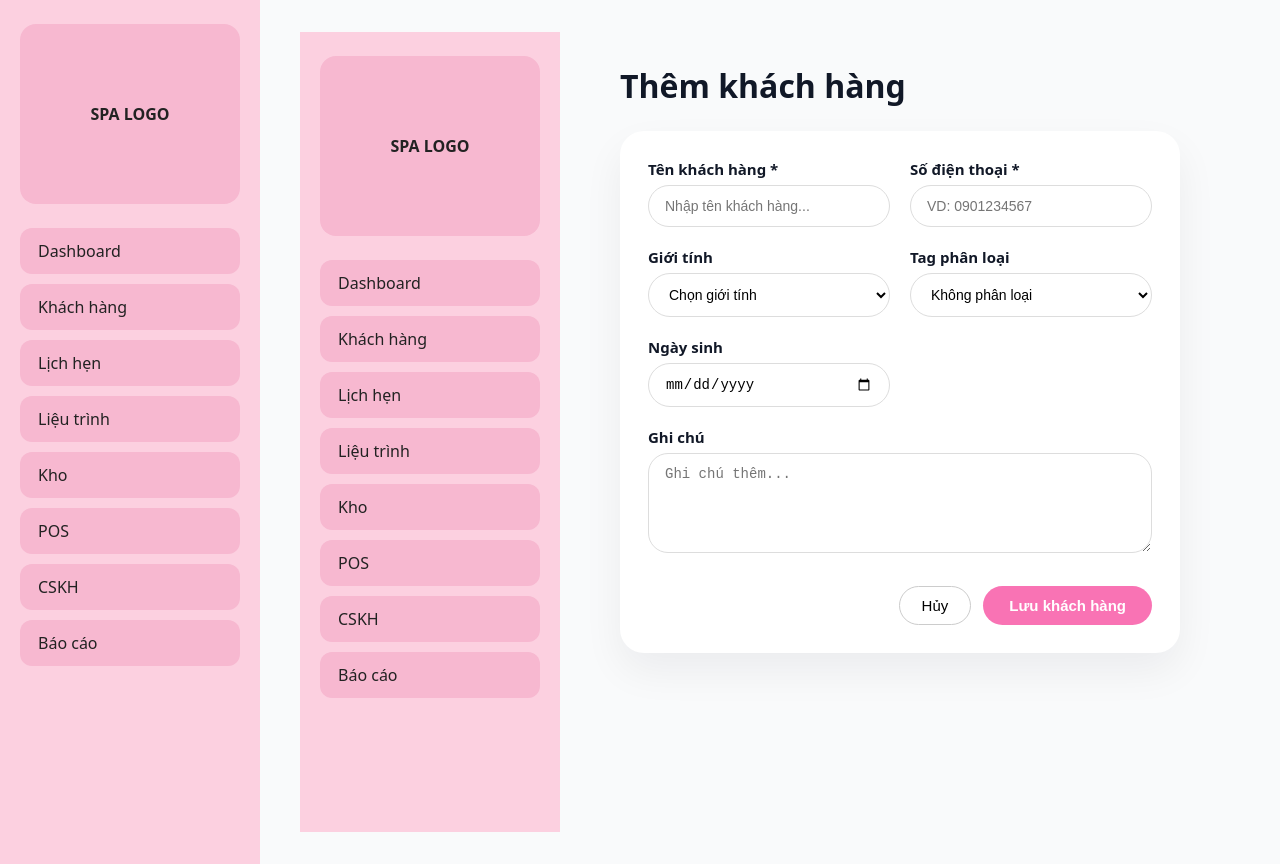
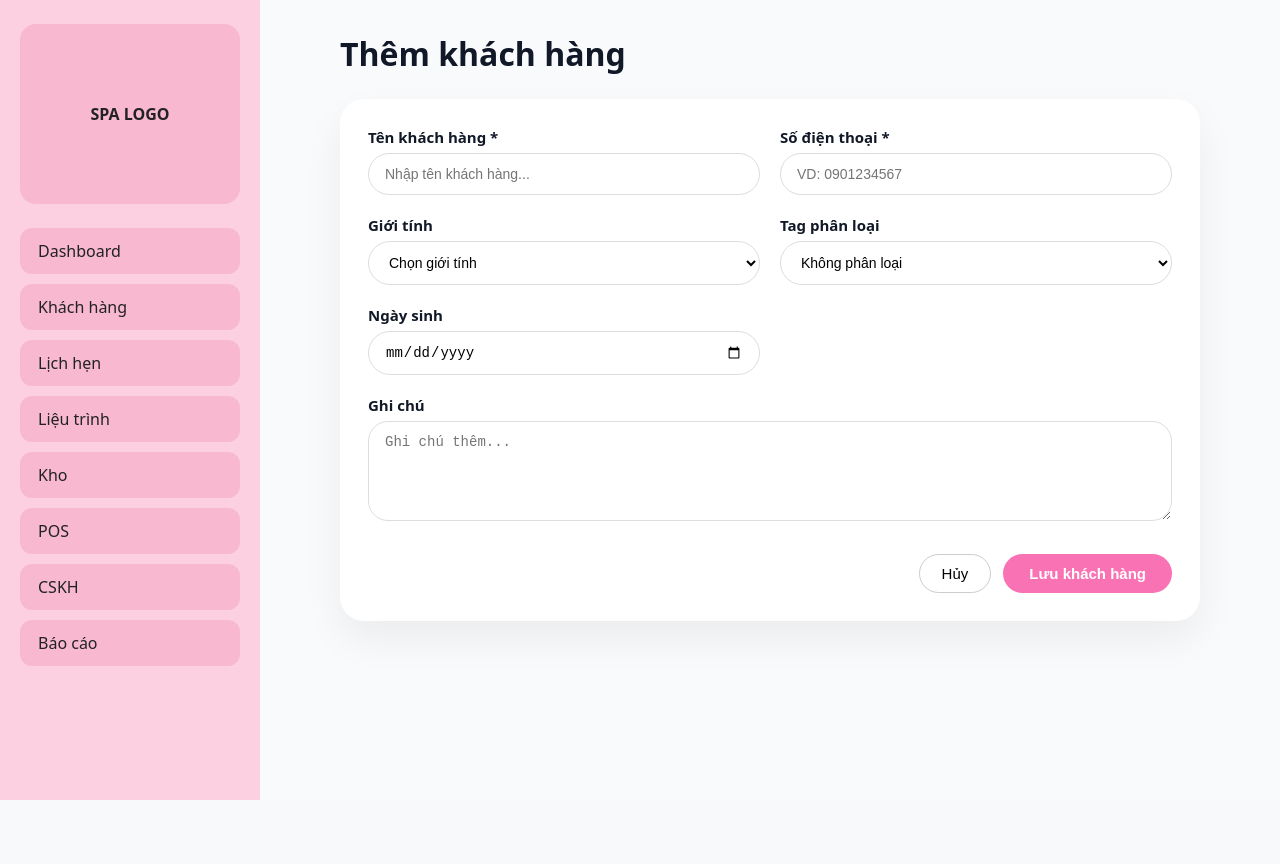
Before and after one commit to conlele0201/erp-spa, a Next.js app: page /khach-hang/them in a window 1280 px wide. After the commit the page ends 800 px from the top, so only its background shows below. Built offline with nearby package versions, Linux system fonts and the light colour scheme.

Commit message:
Update them.js

```diff
--- a/pages/khach-hang/them.js
+++ b/pages/khach-hang/them.js
@@ -2,7 +2,6 @@
 
 import { useState } from "react";
 import { useRouter } from "next/router";
-import Layout from "../../components/Layout";
 
 export default function ThemKhachHang() {
   const router = useRouter();
@@ -33,13 +32,11 @@ export default function ThemKhachHang() {
       return;
     }
 
-    // Sau này mình sẽ thêm API Supabase ở đây
     alert("Thêm khách hàng thành công!");
     router.push("/khach-hang");
   };
 
   return (
-    <Layout>
     <div
       style={{
         padding: "0px 20px",
@@ -60,7 +57,6 @@ export default function ThemKhachHang() {
           boxShadow: "0 18px 40px rgba(15,23,42,0.06)",
         }}
       >
-          {/* Lưới 2 cột */}
         <div
           style={{
             display: "grid",
@@ -68,7 +64,6 @@ export default function ThemKhachHang() {
             gap: 20,
           }}
         >
-            {/* Tên khách */}
           <div>
             <label style={label}>Tên khách hàng *</label>
             <input
@@ -80,7 +75,6 @@ export default function ThemKhachHang() {
             />
           </div>
 
-            {/* Số điện thoại */}
           <div>
             <label style={label}>Số điện thoại *</label>
             <input
@@ -92,7 +86,6 @@ export default function ThemKhachHang() {
             />
           </div>
 
-            {/* Giới tính */}
           <div>
             <label style={label}>Giới tính</label>
             <select
@@ -108,7 +101,6 @@ export default function ThemKhachHang() {
             </select>
           </div>
 
-            {/* Tag */}
           <div>
             <label style={label}>Tag phân loại</label>
             <select
@@ -124,7 +116,6 @@ export default function ThemKhachHang() {
             </select>
           </div>
 
-            {/* Ngày sinh */}
           <div>
             <label style={label}>Ngày sinh</label>
             <input
@@ -136,7 +127,6 @@ export default function ThemKhachHang() {
             />
           </div>
 
-            {/* Ghi chú */}
           <div style={{ gridColumn: "1 / 3" }}>
             <label style={label}>Ghi chú</label>
             <textarea
@@ -154,7 +144,6 @@ export default function ThemKhachHang() {
           </div>
         </div>
 
-          {/* Nút */}
         <div
           style={{
             display: "flex",
@@ -196,7 +185,6 @@ export default function ThemKhachHang() {
         </div>
       </form>
     </div>
-    </Layout>
   );
 }
 
```
Lines whose indentation alone changed are shown as unchanged.
